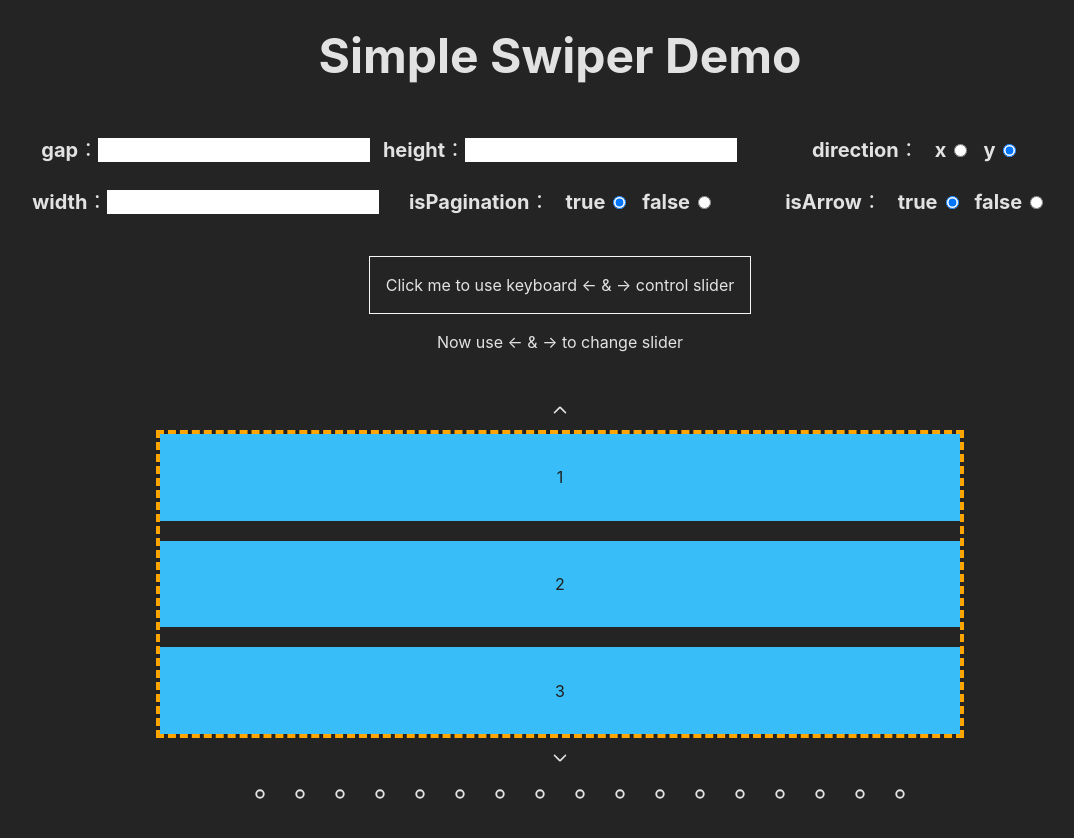
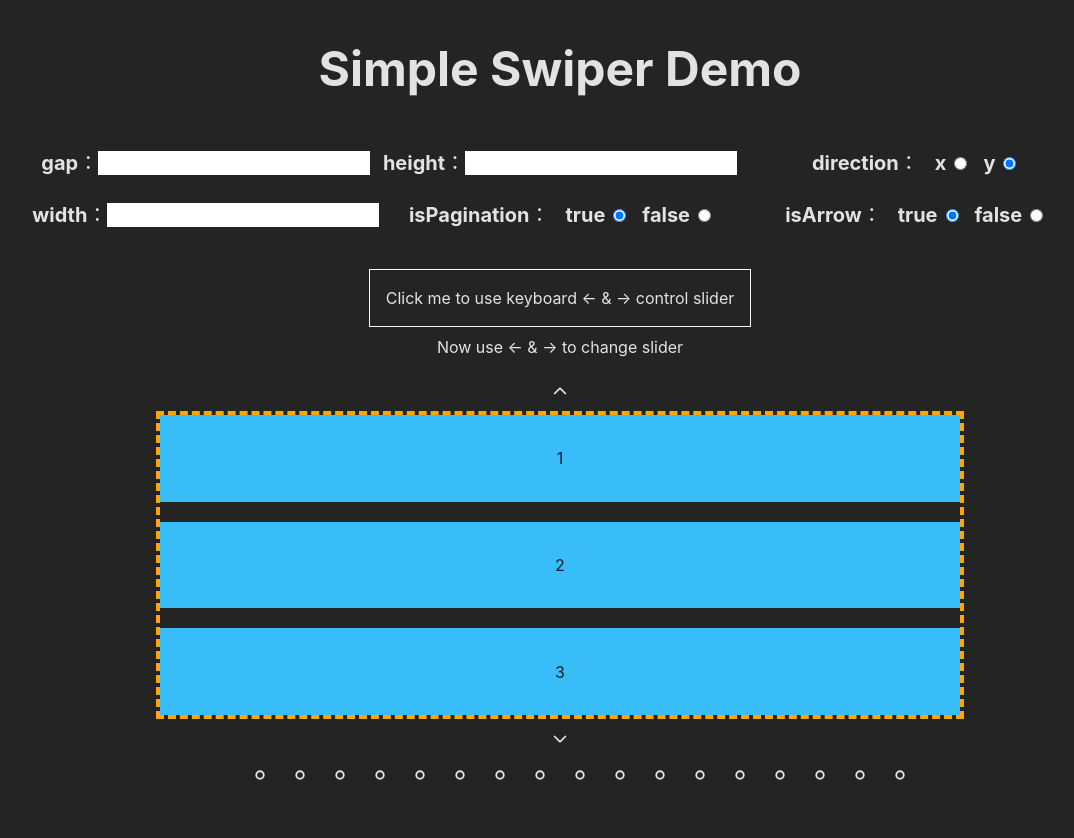
Before and after one commit to Rock070/vue-simple-swiper, a Vue app: page / in a window 1280 px wide. Both pictures are taken after a click on the button "Click me to use keyboard ← & → control slider". Shown: the top 838 px of the page, without its empty margins (80-1154 px from the left). After the commit the page ends 801 px from the top, so only its background shows below. Built offline with nearby package versions, Linux system fonts and the light colour scheme; some icons are missing.

Commit message:
feat: 微調樣式

```diff
--- a/src/App.vue
+++ b/src/App.vue
@@ -35,7 +35,7 @@ const swiperRootRef = ref<InstanceType<typeof Swiper>>()
     <h1 class="font-bold text-5xl mb-14">
       Simple Swiper Demo
     </h1>
-    <div class="mb-10">
+    <div class="mb-12 ">
       <!-- 控制台 -->
       <WorkTable :options="options" />
 
--- a/src/components/FocusButton.vue
+++ b/src/components/FocusButton.vue
@@ -27,11 +27,11 @@ onUnmounted(() => {
 </script>
 
 <template>
-  <div class="space-y-4">
+  <div class="space-y-4 relative">
     <button type="button" class="border-light-400 border border-solid p-4" @click="onFocusSwiper">
       Click me to use keyboard  ← & →  control slider
     </button>
-    <div v-if="isFocus">
+    <div v-if="isFocus" class="absolute -bottom-8 left-1/2 -translate-x-1/2">
       Now use ← & → to change slider
     </div>
   </div>
--- a/src/components/Swiper.vue
+++ b/src/components/Swiper.vue
@@ -147,14 +147,29 @@ useEventListener(swiperRef, 'keydown', useThrottleFn((e: KeyboardEvent) => {
 
 const outerStyle = computed(() => {
   const swiperWidth = props.width
+  const swiperHeight = props.height
 
   const ICON_WIDTH = 32
   const ICON_GAP = 8
 
-  const width = swiperWidth + ((ICON_WIDTH + ICON_GAP) * 2)
+  const width
+  = (() => {
+    if (props.isArrow)
+      return swiperWidth + ((ICON_WIDTH + ICON_GAP) * 2)
+    return swiperWidth
+  })()
+
+  const height
+  = (() => {
+    if (props.isPagination)
+      return swiperHeight + ((ICON_WIDTH + ICON_GAP) * 2)
+
+    return swiperHeight
+  })()
 
   return {
     width: `${width}px`,
+    height: `${height}px`,
   }
 })
 
```
